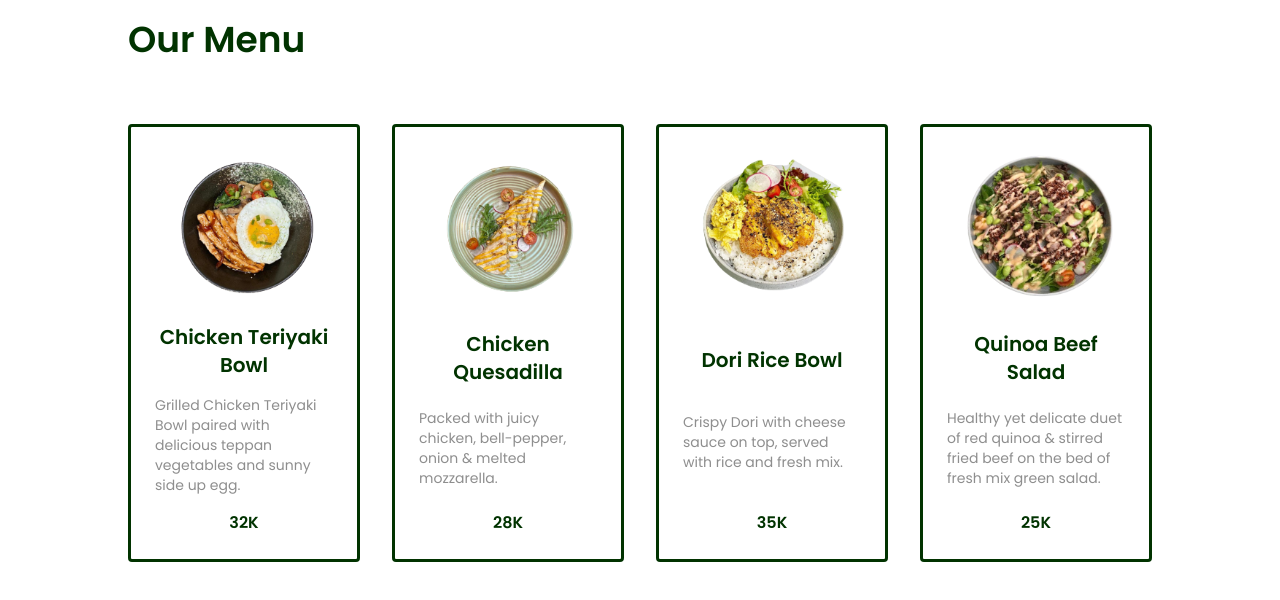
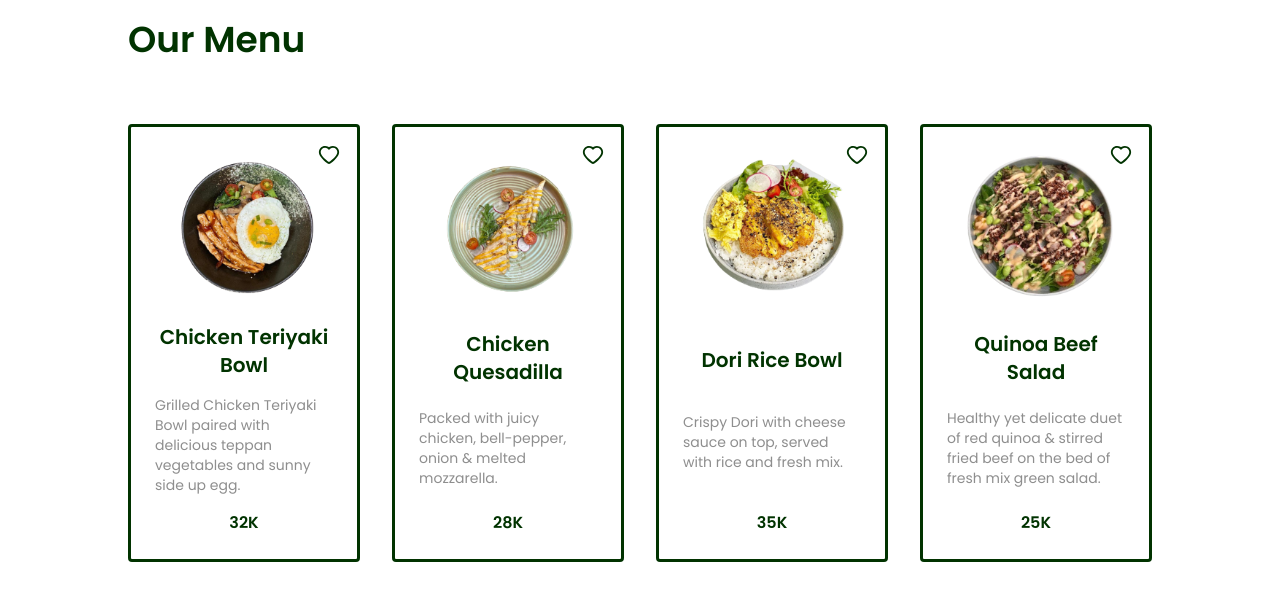
Before and after one commit to darrellrahan/jardincafe, a Next.js app: page / in a window 1280 px wide. Shown: the part 860-1460 px from the top of the page. Built offline with nearby package versions, Linux system fonts and the light colour scheme; no server answers.

Commit message:
add some like in the menu card idk

```diff
--- a/app/components/Menu.tsx
+++ b/app/components/Menu.tsx
@@ -1,5 +1,6 @@
 import React from "react";
 import { menu } from "../data/dry";
+import MenuCard from "./MenuCard";
 
 function Menu() {
   return (
@@ -8,25 +9,13 @@ function Menu() {
         <h1 className="text-[#013300] text-4xl font-semibold">Our Menu</h1>
         <div className="mt-16 grid grid-cols-4 gap-8">
           {menu.map((data) => (
-            <div
+            <MenuCard
               key={data.name}
-              className="border-[3.5px] border-[#013300] rounded p-6 flex flex-col justify-between gap-4"
-            >
-              <img
-                src={data.img}
-                alt={data.name}
-                width={200}
-                height={200}
-                className="mx-auto"
-              />
-              <h1 className="text-center text-[#013300] font-semibold text-xl mt-2">
-                {data.name}
-              </h1>
-              <p className="text-[#8e8e8e] text-sm">{data.desc}</p>
-              <p className="text-[#013300] font-semibold text-center">
-                {data.price}K
-              </p>
-            </div>
+              img={data.img}
+              name={data.name}
+              desc={data.desc}
+              price={data.price}
+            />
           ))}
         </div>
         <div className="mt-10 flex justify-center gap-4">
--- /dev/null
+++ b/app/components/MenuCard.tsx
@@ -0,0 +1,30 @@
+import React from "react";
+import { AiOutlineHeart } from "react-icons/ai";
+
+function MenuCard({
+  img,
+  name,
+  desc,
+  price,
+}: {
+  img: string;
+  name: string;
+  desc: string;
+  price: number;
+}) {
+  return (
+    <div className="border-[3.5px] border-[#013300] rounded p-6 flex flex-col justify-between gap-4 relative">
+      <button className="absolute top-4 right-4 text-[#013300] text-2xl">
+        <AiOutlineHeart />
+      </button>
+      <img src={img} alt={name} width={200} height={200} className="mx-auto" />
+      <h1 className="text-center text-[#013300] font-semibold text-xl mt-2">
+        {name}
+      </h1>
+      <p className="text-[#8e8e8e] text-sm">{desc}</p>
+      <p className="text-[#013300] font-semibold text-center">{price}K</p>
+    </div>
+  );
+}
+
+export default MenuCard;
--- a/app/data/dry.ts
+++ b/app/data/dry.ts
@@ -118,6 +118,19 @@ export const menuCategory = [
     desc: "7 AM - 11 AM ONLY",
     bg: "bg-[url('/images/menu/breakfast.png')]",
     link: "/menu/breakfast",
+    subcategories: [
+      {
+        name: "Pancake & Waffle",
+        menus: [
+          {
+            img: "/images/menu/quinoa-salad.png",
+            name: "Quinoa Beef Salad",
+            desc: "Healthy yet delicate duet of red quinoa & stirred fried beef on the bed of fresh mix green salad.",
+            price: 25,
+          },
+        ],
+      },
+    ],
   },
   {
     id: "all-day-breakfast",
```
Also changed, not shown: public/images/menu/chicken-mushroom.png (added), public/images/menu/strawberry-creme.png (added).
